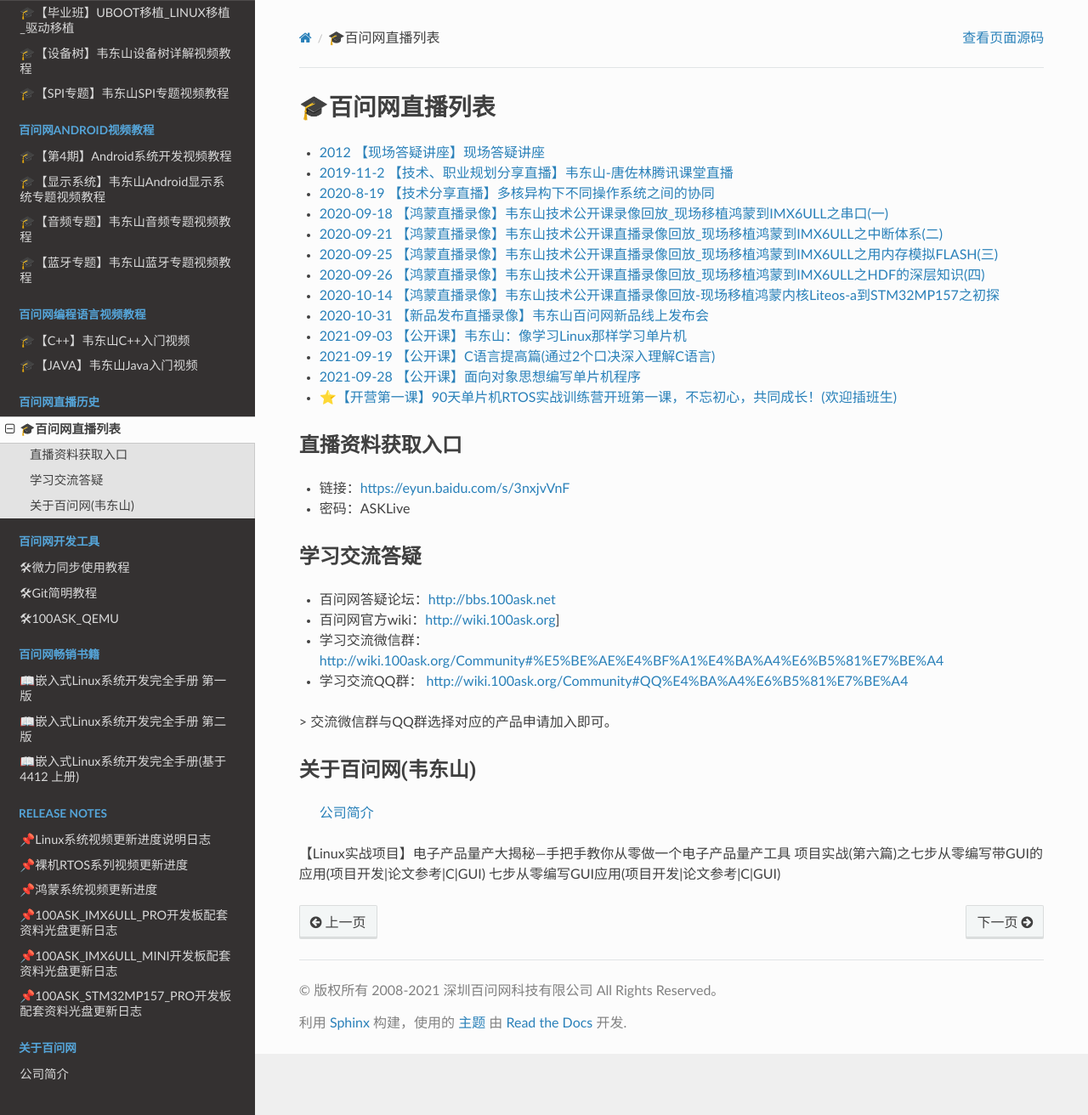
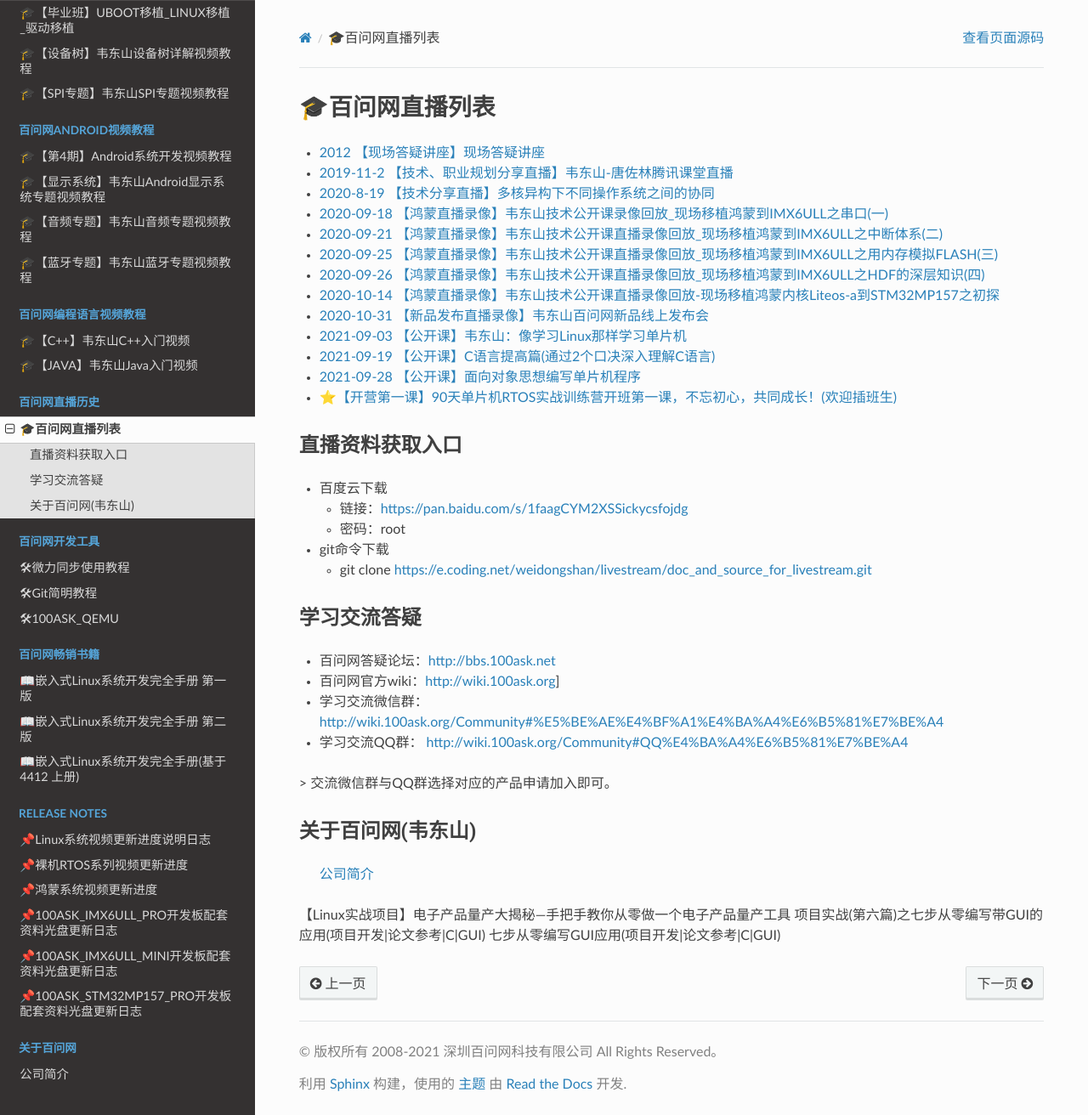
Before and after one commit to 100askTeam/100ask_data_download_center, a Sphinx documentation site: the page built from docs/videos_tutorial/100ask_live/100ask_live/index.rst, in a window 1280 px wide and 1312 px high. Shown: the whole window at 85% size. Built offline with Sphinx 7.4.7 and the Read the Docs theme 2.0.0, drawn with Linux system fonts in a browser that asks for light colours.

Commit message:
update 100ask_live/index.rst

```diff
--- a/docs/videos_tutorial/100ask_live/100ask_live/index.rst
+++ b/docs/videos_tutorial/100ask_live/100ask_live/index.rst
@@ -35,9 +35,15 @@
 
 直播资料获取入口
 --------------------
+- 百度云下载
 
-- 链接：https://eyun.baidu.com/s/3nxjvVnF
-- 密码：ASKLive
+  - 链接：https://pan.baidu.com/s/1faagCYM2XSSickycsfojdg
+  - 密码：root
+
+- git命令下载
+
+  - git clone https://e.coding.net/weidongshan/livestream/doc_and_source_for_livestream.git
+
 
 学习交流答疑
 --------------------
```
